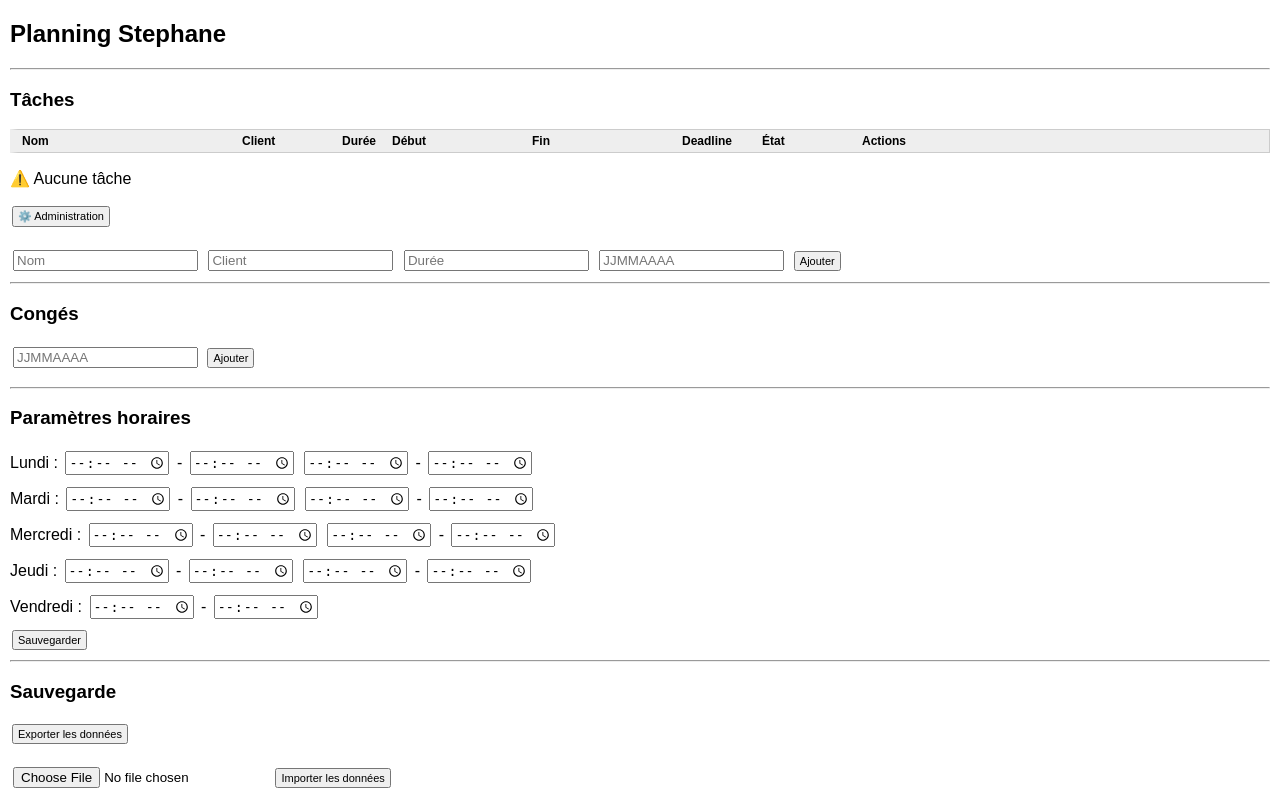
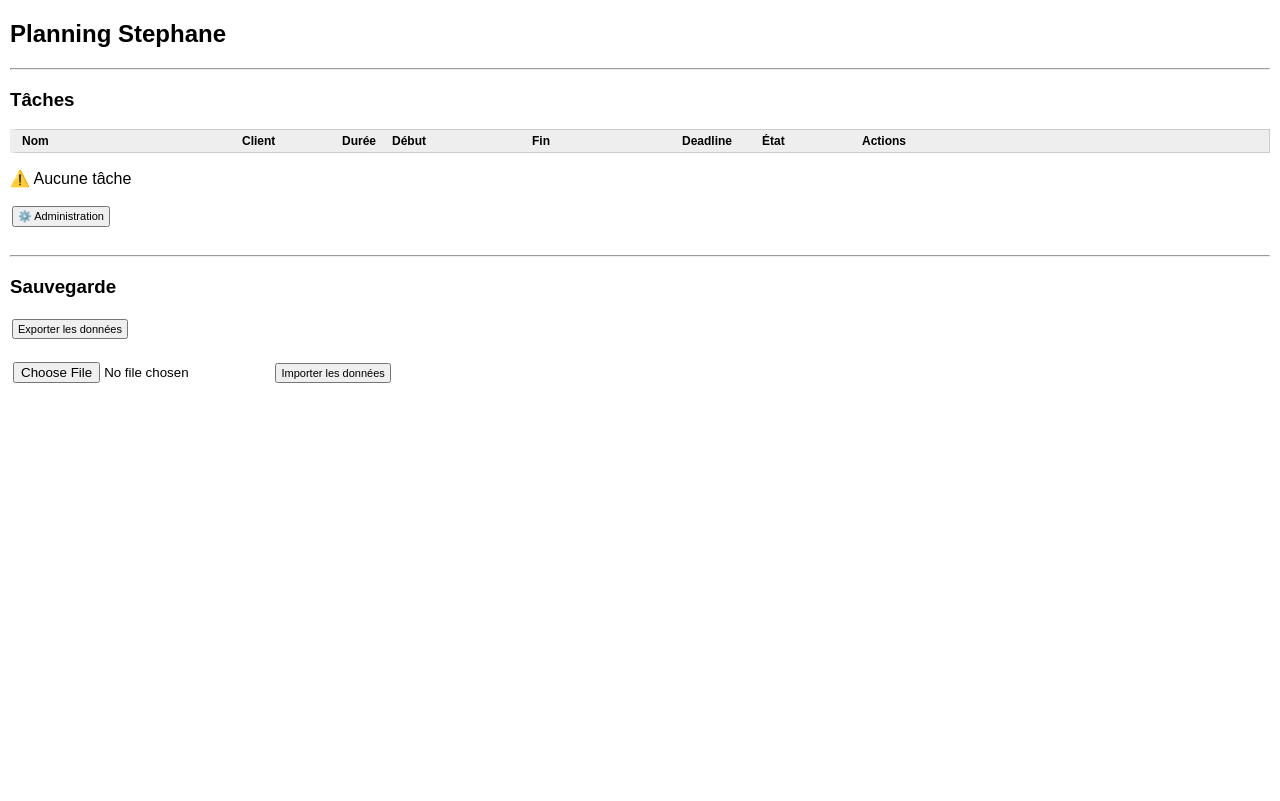
Before and after one commit to Damien76680/Planningweb, a Flask app: page / in a window 1280 px wide. After the commit the page ends 383 px from the top, so only its background shows below. Run offline with Flask 3, Linux system fonts and the light colour scheme; data that the repository does not hold is empty.

Commit message:
Hide admin panel in index.html

```diff
--- a/templates/index.html
+++ b/templates/index.html
@@ -10,7 +10,9 @@
       margin: 10px;
     }
 
-
+#adminPanel {
+    display: none;
+}
       .task {
   display: flex;
   align-items: center;
```
